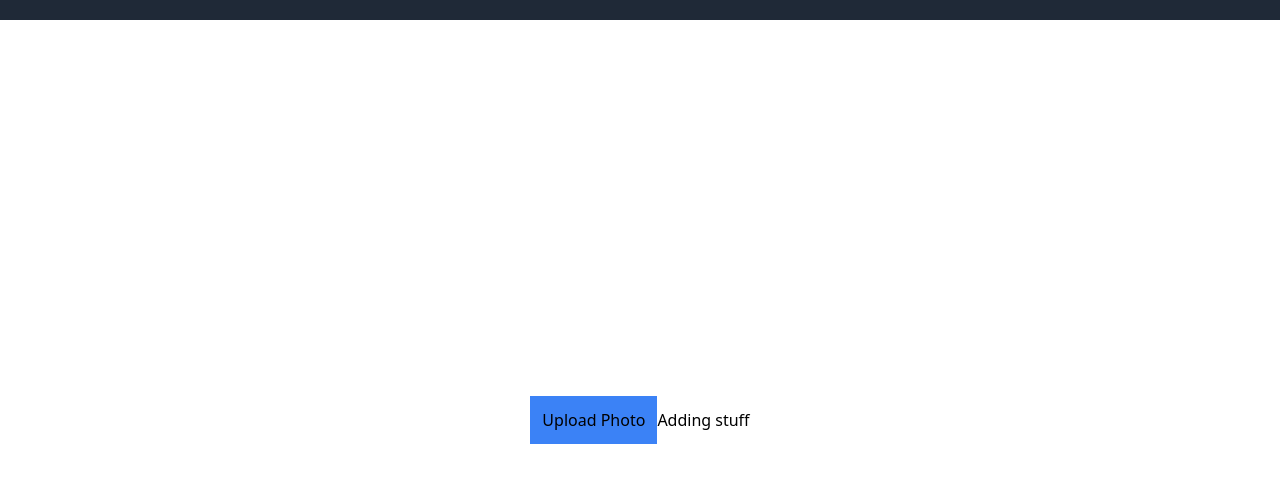
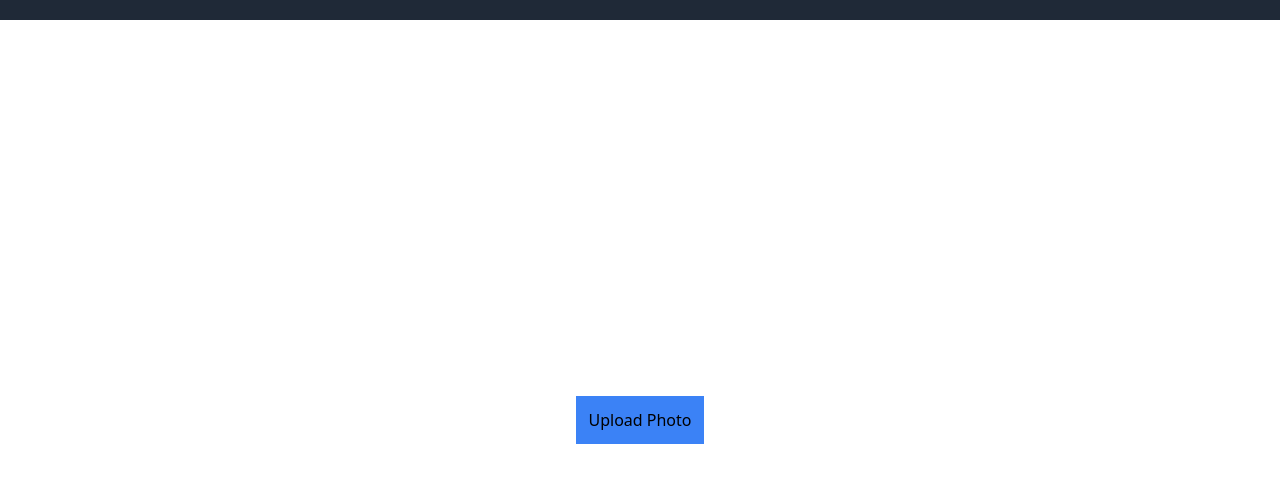
Before and after one commit to Collin-Lung/mobility, a website: page public/index.html in a window 1280 px wide. Shown: the part 88-570 px from the top of the page. Drawn offline with Linux system fonts and the light colour scheme.

Commit message:
removed the button

```diff
--- a/public/index.html
+++ b/public/index.html
@@ -33,9 +33,6 @@
         Upload Photo
       </button>
 
-      <button>
-        Adding stuff
-      </button>
     </div>
   </main>
 
```
